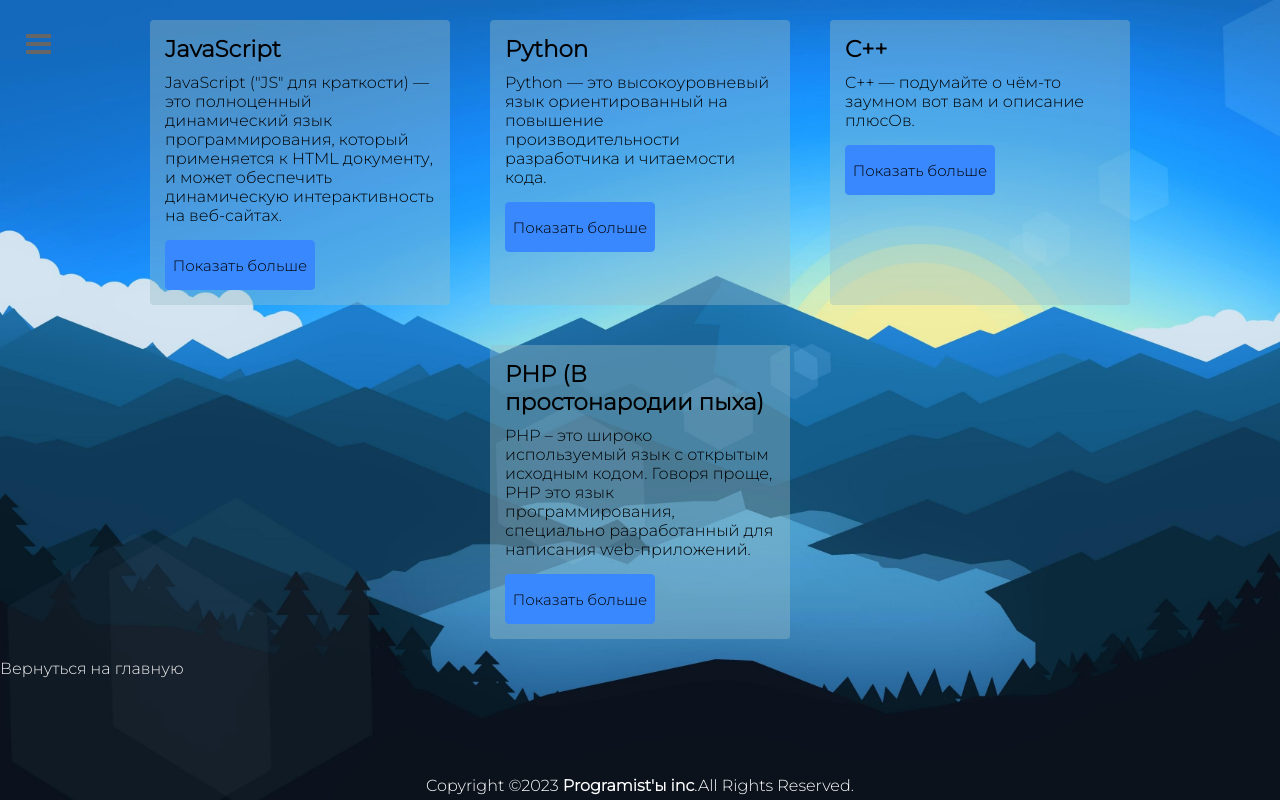
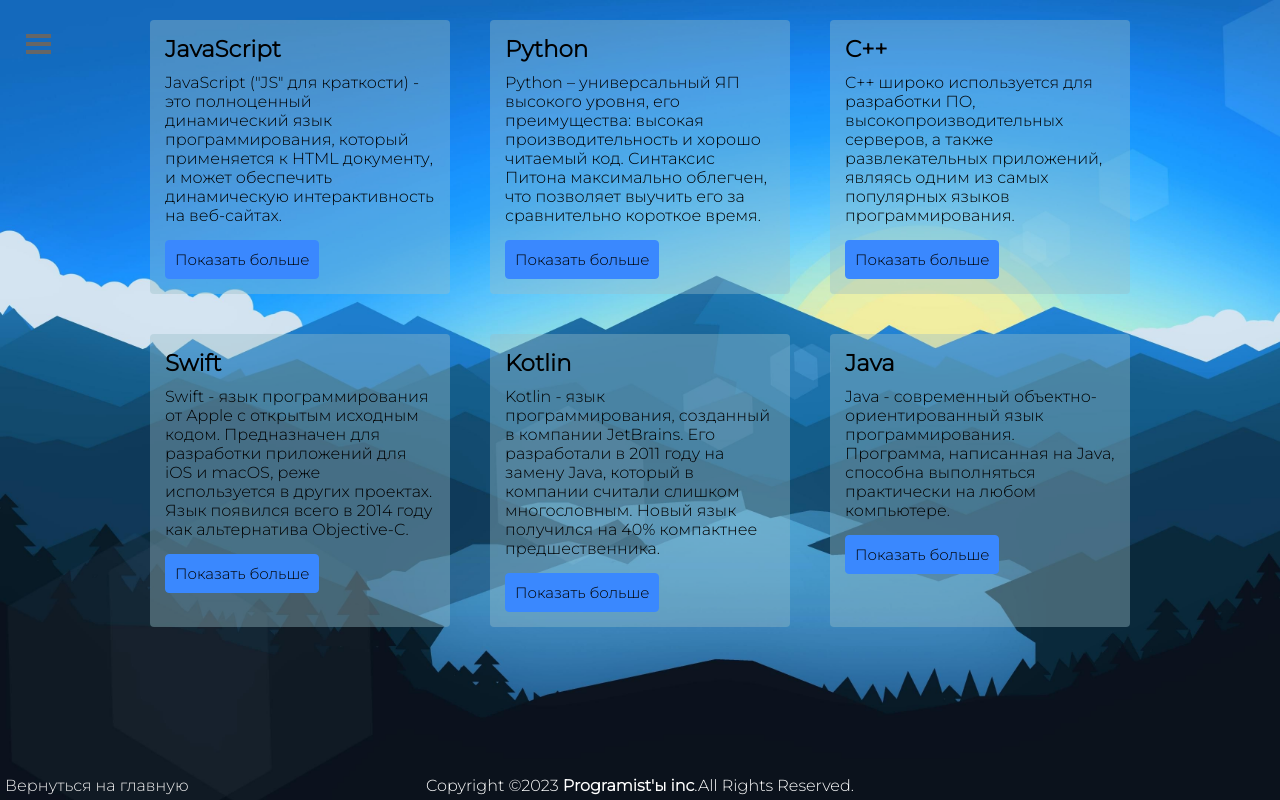
Before and after one commit to HiikiToSS/den_11_project, a plain HTML site: page templates/language.html in a window 1280 px wide. Drawn offline with Linux system fonts and the light colour scheme.

Commit message:
вроде начинаю работу над шаблоном для страницы о языках

```diff
--- a/static/languege.css
+++ b/static/languege.css
@@ -8,8 +8,7 @@
 }
 
 .design_button{
-  width: 150px;
-  height: 50px;
+  padding: 0.6em;
   border: 1px solid #3a88fe;
   border-radius: 4px;
   background: #3a88fe;
--- a/static/navigation.css
+++ b/static/navigation.css
@@ -95,7 +95,8 @@ html, body{
   color: rgb(238,238,238);
   list-style-type: none;
   text-decoration: none;
-  bottom: 0px;
-  left: 0px;
-  z-index: 3;
+  position: absolute;
+  bottom: 5px;
+  left: 5px;
+  z-index:3;
 }
--- a/templates/about.html
+++ b/templates/about.html
@@ -9,10 +9,13 @@
   <link rel="preconnect" href="https://fonts.googleapis.com">
   <link rel="preconnect" href="https://fonts.gstatic.com" crossorigin>
   <link href="https://fonts.googleapis.com/css2?family=Montserrat:wght@100;300&display=swap" rel="stylesheet">
-  <link rel="stylesheet" href="../static/about.css" id="theme">
+  <link rel="stylesheet" href="../static/about.css">
   <link rel="stylesheet" href="../static/navigation.css">
 </head>
 <body>
+
+<!--<button href = 'index.hmtl'><img src="cabinet.png" alt=""></button>-->
+
 <header>
   <div id="sidebar">
     <div class="toggle-btn" onclick="openMenu()">
@@ -31,8 +34,10 @@
 
 <div id = main_about>
 <div id = about_us>
-  Тут будет информация о 2 разработчиках ноунеймов 1 из которых хочет стать спеом по кибер безу, а другой просто хочет пельменев</div>
+  Тут будет информация о 2 разработчиках ноунеймов 1 из которых хочет стать спецом по кибербезу, а другой просто хочет пельменев</div>
 </div>
+
+<a class = 'go_back' href="../index.html">Вернуться на главную</a>
 
 <script>
       function openMenu() {document.getElementById("sidebar").classList.toggle('active');}
--- a/templates/language.html
+++ b/templates/language.html
@@ -37,7 +37,7 @@
     <b>JavaScript</b>
   </div>
   <div>
-  JavaScript ("JS" для краткости) — это полноценный динамический язык программирования, который применяется к HTML документу, и может обеспечить динамическую интерактивность на веб-сайтах. <div class='show_more_info'> </div>
+  JavaScript ("JS" для краткости) - это полноценный динамический язык программирования, который применяется к HTML документу, и может обеспечить динамическую интерактивность на веб-сайтах. <div class='show_more_info'> </div>
   </div>
   <p><button class = 'design_button'>Показать больше</button></p>
 </div>
@@ -48,7 +48,7 @@
     <b>Python</b>
   </div>
   <div>
-  Python — это высокоуровневый язык  ориентированный на повышение производительности разработчика и читаемости кода.
+  Python – универсальный ЯП высокого уровня, его преимущества: высокая производительность и хорошо читаемый код. Синтаксис Питона максимально облегчен, что позволяет выучить его за сравнительно короткое время.
     <p>
       <button class='design_button'>Показать больше</button></p>
   </div>
@@ -60,7 +60,7 @@
     <b>C++</b>
   </div>
   <div>
-  C++ — подумайте о чём-то заумном вот вам и описание плюсОв.
+  C++ широко используется для разработки ПО, высокопроизводительных серверов, а также развлекательных приложений, являясь одним из самых популярных языков программирования.
   </div>
   <div id="c++_text" class='info'>information about C++</div>
   <p><button class = 'design_button' onclick="clickAction('c++')">Показать больше</button></p>
@@ -69,15 +69,37 @@
 
 <div class ='design_card'>
   <div class = 'design_leng'>
-    <b>PHP (В простонародии пыха)</b>
+    <b>Swift</b>
   </div>
   <div>
-  PHP – это широко используемый язык с открытым исходным кодом. Говоря проще, PHP это язык программирования, специально разработанный для написания web-приложений.
-    <div id="php_text" class='info'>information about PHP</div>
-    <p><button class = ' design_button' onclick="clickAction('php')">Показать больше</button></p>
+Swift - язык программирования от Apple с открытым исходным кодом. Предназначен для разработки приложений для iOS и macOS, реже используется в других проектах. Язык появился всего в 2014 году как альтернатива Objective-C.
+    <div id="swift_text" class='info'>information about swift</div>
+    <p><button class = ' design_button' onclick="clickAction('swift')">Показать больше</button></p>
   </div>
+</div>
 
+<div class ='design_card'>
+  <div class = 'design_leng'>
+    <b>Kotlin</b>
+  </div>
+  <div>
+Kotlin - язык программирования, созданный в компании JetBrains. Его разработали в 2011 году на замену Java, который в компании считали слишком многословным. Новый язык получился на 40% компактнее предшественника.
+    <div id="kotlin_text" class='info'>information about Kotlin</div>
+    <p><button class = ' design_button' onclick="clickAction('kotlin')">Показать больше</button></p>
+  </div>
 </div>
+
+<div class ='design_card'>
+  <div class = 'design_leng'>
+    <b>Java</b>
+  </div>
+  <div>
+  Java - современный объектно-ориентированный язык программирования. Программа, написанная на Java, способна выполняться практически на любом компьютере.
+    <div id="java_text" class='info'>information about Java</div>
+    <p><button class = ' design_button' onclick="clickAction('java')">Показать больше</button></p>
+  </div>
+</div>
+
 </div>
 </div>
 </div>
@@ -95,8 +117,10 @@
 
       function clickAction(id){
         let information = document.getElementById(id+'_text')
+        var button = document.getElementsByTagName(id+'button')
         if (isTrue){
           information.style['display'] = 'block'
+          button.innerHTML = 'Свернуть'
           isTrue = false
         }
         else{
@@ -104,6 +128,7 @@
           isTrue = true
         }
 }
+
 </script>
 
 </body>
```
Also changed, not shown: js/wallpaper.js (added, +14 -0 lines), templates/contacts.html (+5 -0 lines), index.html (line endings or trailing spaces), static/img/cabinet.png (added).
